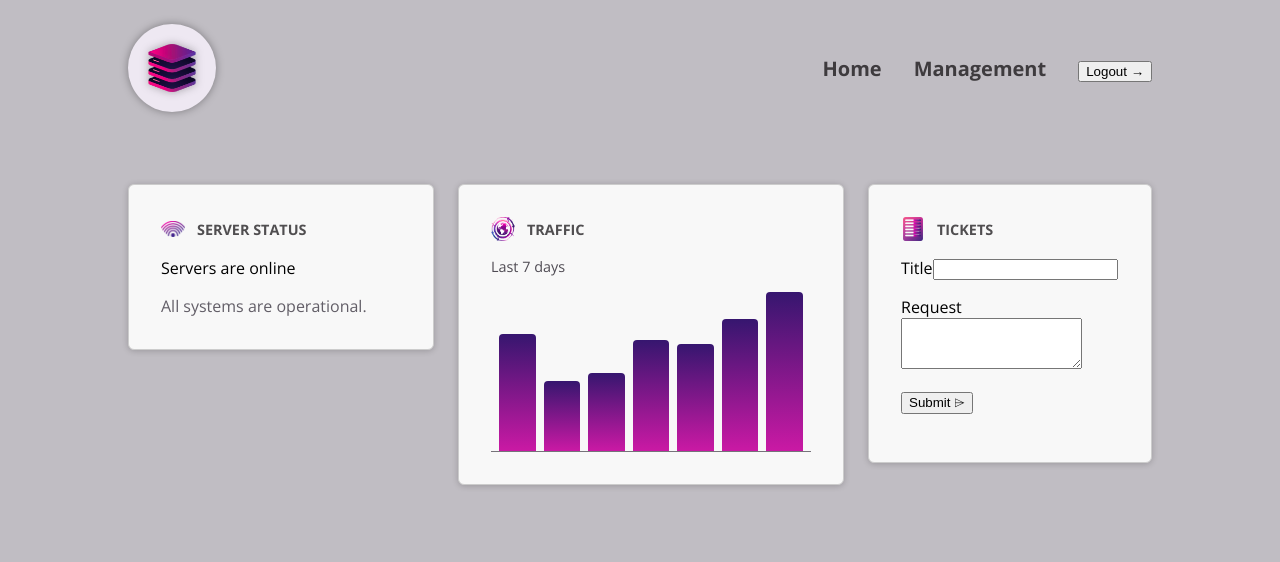
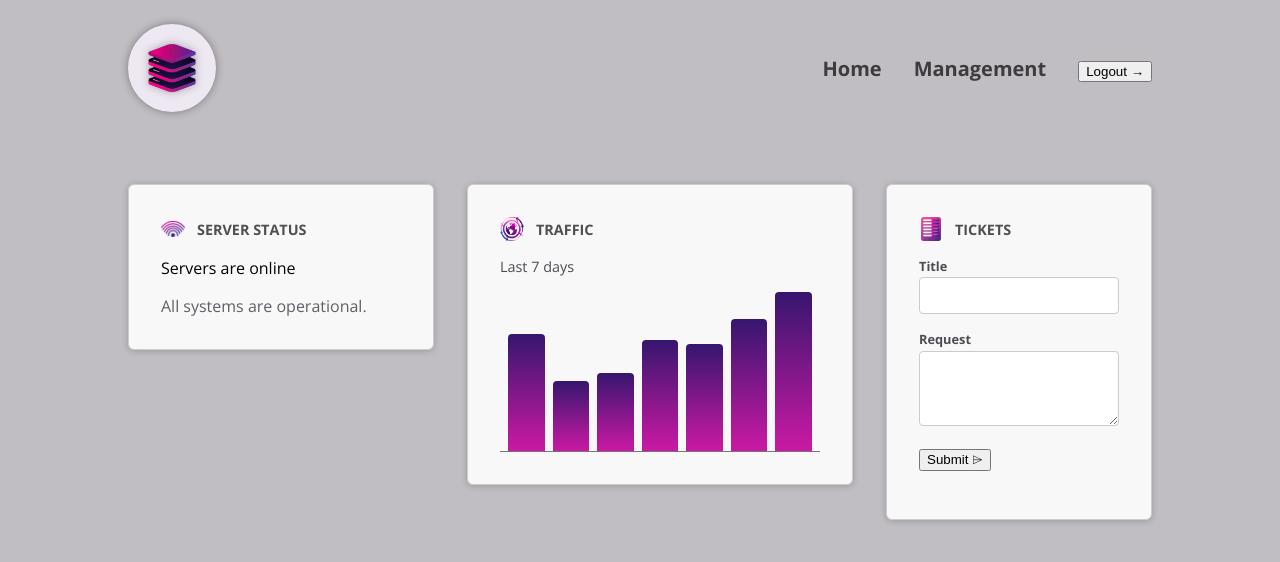
Before and after one commit to rreiniks/Angular-learning2024, an Angular app: page / in a window 1280 px wide. Shown: the top 562 px of the page. Built offline with nearby package versions, Linux system fonts and the light colour scheme.

Commit message:
Configuring view Encapsulation

```diff
--- a/src/app/shared/control/control.component.html
+++ b/src/app/shared/control/control.component.html
@@ -1,4 +1,4 @@
-<p>
+<p class="control">
   <label>{{ label }}</label>
   <ng-content select="input, textarea"></ng-content>
 </p>
--- a/src/app/shared/control/control.component.ts
+++ b/src/app/shared/control/control.component.ts
@@ -1,11 +1,12 @@
-import { Component, Input } from '@angular/core';
+import { Component, Input, ViewEncapsulation } from '@angular/core';
 
 @Component({
   selector: 'app-control',
   standalone: true,
   imports: [],
   templateUrl: './control.component.html',
-  styleUrl: './control.component.css'
+  styleUrl: './control.component.css',
+  encapsulation: ViewEncapsulation.None
 })
 export class ControlComponent {
   @Input({required: true}) label!: string;
```
